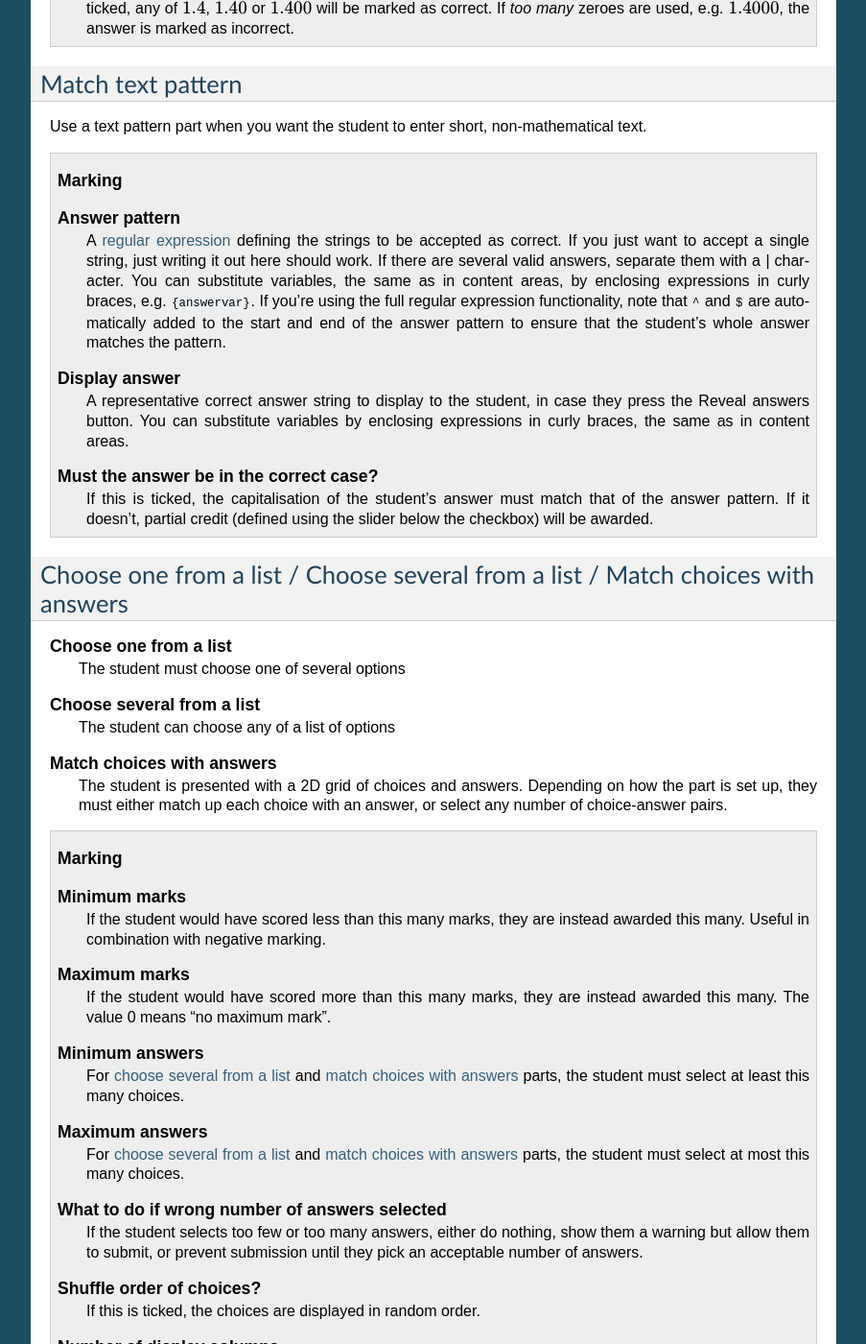
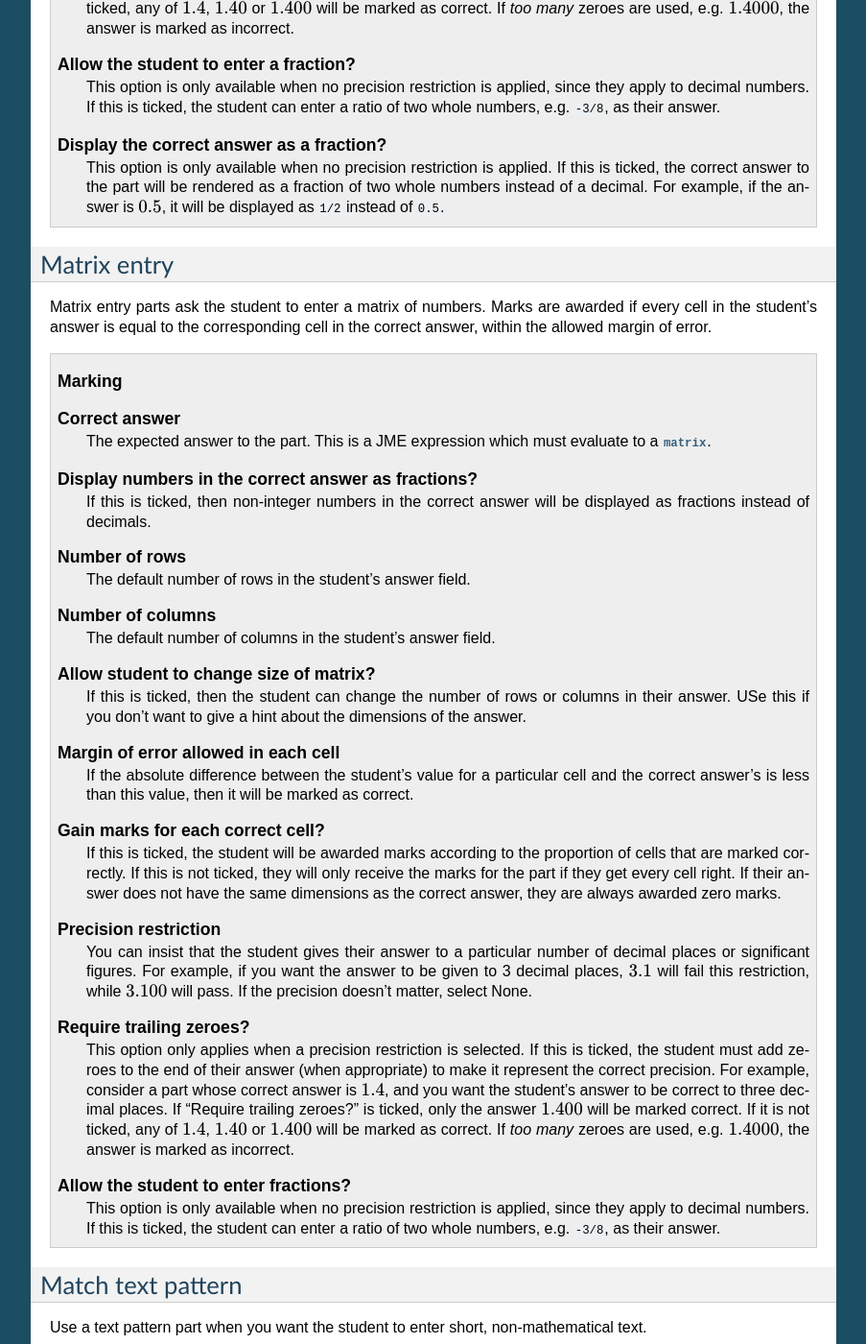
Before and after one commit to numbas/editor-docs, a Sphinx documentation site: the page built from source/question-parts.rst, in a window 1280 px wide and 1400 px high, scrolled down 4206 px. Shown: the whole window at 96% size, without its empty margins (198-1101 px from the left). Built offline with Sphinx 7.4.7, drawn with Linux system fonts in a browser that asks for light colours.

Commit message:
document matrix entry part, and fraction options for numberentry

```diff
--- a/source/question-parts.rst
+++ b/source/question-parts.rst
@@ -174,6 +174,52 @@ Number entry parts ask the student to enter a number, which is marked if it is i
         Require trailing zeroes?
             This option only applies when a precision restriction is selected. If this is ticked, the student must add zeroes to the end of their answer (when appropriate) to make it represent the correct precision. For example, consider a part whose correct answer is :math:`1.4`, and you want the student's answer to be correct to three decimal places. If "Require trailing zeroes?" is ticked, only the answer :math:`1.400` will be marked correct. If it is not ticked, any of :math:`1.4`, :math:`1.40` or :math:`1.400` will be marked as correct. If *too many* zeroes are used, e.g. :math:`1.4000`, the answer is marked as incorrect.
 
+        Allow the student to enter a fraction?
+            This option is only available when no precision restriction is applied, since they apply to decimal numbers. If this is ticked, the student can enter a ratio of two whole numbers, e.g. ``-3/8``, as their answer.
+
+        Display the correct answer as a fraction?
+            This option is only available when no precision restriction is applied. If this is ticked, the correct answer to the part will be rendered as a fraction of two whole numbers instead of a decimal. For example, if the answer is :math:`0.5`, it will be displayed as ``1/2`` instead of ``0.5``.
+
+.. _matrix-entry:
+
+Matrix entry
+------------
+
+Matrix entry parts ask the student to enter a matrix of numbers. Marks are awarded if every cell in the student's answer is equal to the corresponding cell in the correct answer, within the allowed margin of error.
+
+.. topic:: Marking
+
+    .. glossary::
+        Correct answer
+            The expected answer to the part. This is a JME expression which must evaluate to a :data:`matrix`.
+
+        Display numbers in the correct answer as fractions?
+            If this is ticked, then non-integer numbers in the correct answer will be displayed as fractions instead of decimals.
+
+        Number of rows
+            The default number of rows in the student's answer field.
+
+        Number of columns
+            The default number of columns in the student's answer field.
+
+        Allow student to change size of matrix?
+            If this is ticked, then the student can change the number of rows or columns in their answer. USe this if you don't want to give a hint about the dimensions of the answer.
+
+        Margin of error allowed in each cell
+            If the absolute difference between the student's value for a particular cell and the correct answer's is less than this value, then it will be marked as correct.
+
+        Gain marks for each correct cell?
+            If this is ticked, the student will be awarded marks according to the proportion of cells that are marked correctly. If this is not ticked, they will only receive the marks for the part if they get every cell right. If their answer does not have the same dimensions as the correct answer, they are always awarded zero marks.
+
+        Precision restriction
+            You can insist that the student gives their answer to a particular number of decimal places or significant figures. For example, if you want the answer to be given to 3 decimal places, :math:`3.1` will fail this restriction, while :math:`3.100` will pass. If the precision doesn't matter, select :guilabel:`None`.
+
+        Require trailing zeroes?
+            This option only applies when a precision restriction is selected. If this is ticked, the student must add zeroes to the end of their answer (when appropriate) to make it represent the correct precision. For example, consider a part whose correct answer is :math:`1.4`, and you want the student's answer to be correct to three decimal places. If "Require trailing zeroes?" is ticked, only the answer :math:`1.400` will be marked correct. If it is not ticked, any of :math:`1.4`, :math:`1.40` or :math:`1.400` will be marked as correct. If *too many* zeroes are used, e.g. :math:`1.4000`, the answer is marked as incorrect.
+
+        Allow the student to enter fractions?
+            This option is only available when no precision restriction is applied, since they apply to decimal numbers. If this is ticked, the student can enter a ratio of two whole numbers, e.g. ``-3/8``, as their answer.
+
 .. _match-text-pattern:
 
 Match text pattern
@@ -185,7 +231,7 @@ Use a text pattern part when you want the student to enter short, non-mathematic
 
     .. glossary::
         Answer pattern
-            A `regular expression <https://developer.mozilla.org/en-US/docs/JavaScript/Guide/Regular_Expressions>`_ defining the strings to be accepted as correct. If you just want to accept a single string, just writing it out here should work. If there are several valid answers, separate them with a `|` character.
+            A `regular expression <https://developer.mozilla.org/en-US/docs/JavaScript/Guide/Regular_Expressions>`_ defining the strings to be accepted as correct. If you just want to accept a single string, just writing it out here should work. If there are several valid answers, separate them with a ``|`` character.
             You can substitute variables, the same as in content areas, by enclosing expressions in curly braces, e.g. ``{answervar}``. If you're using the full regular expression functionality, note that ``^`` and ``$`` are automatically added to the start and end of the answer pattern to ensure that the student's whole answer matches the pattern.
 
         Display answer
```
